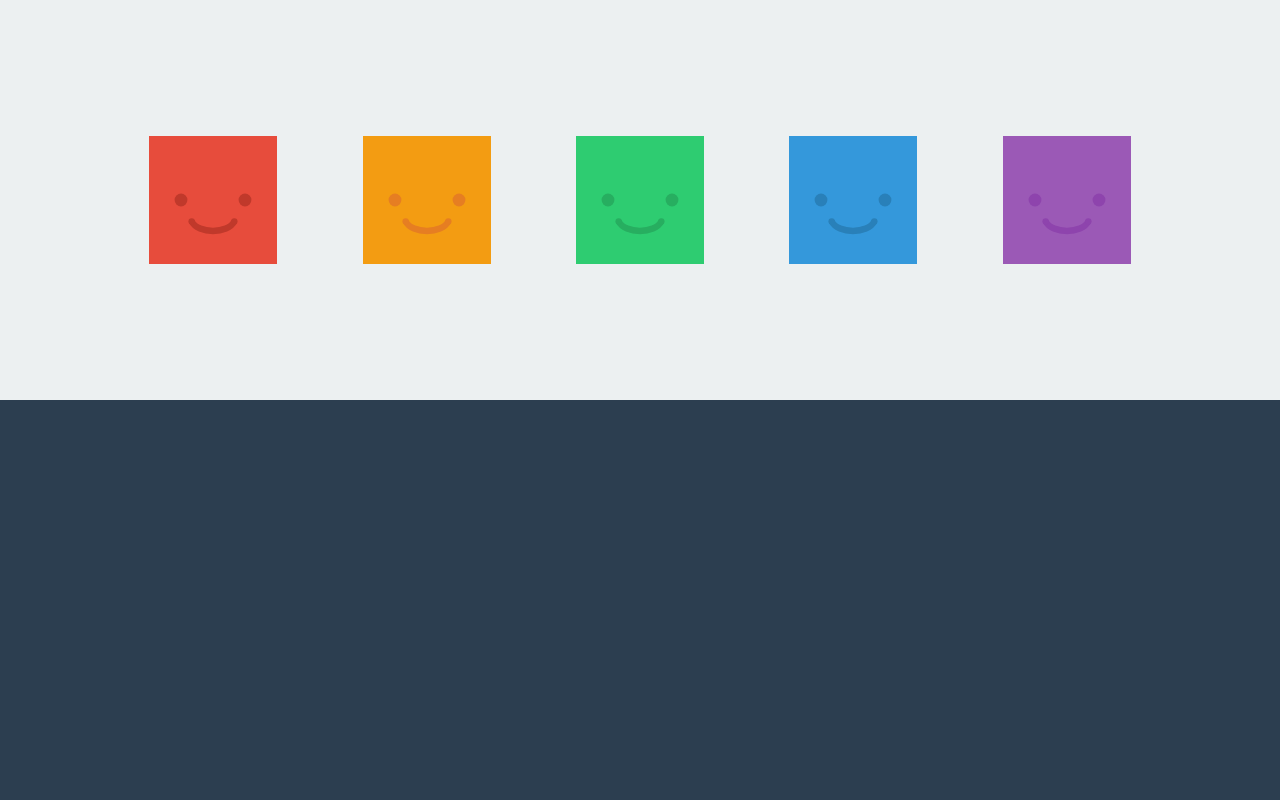
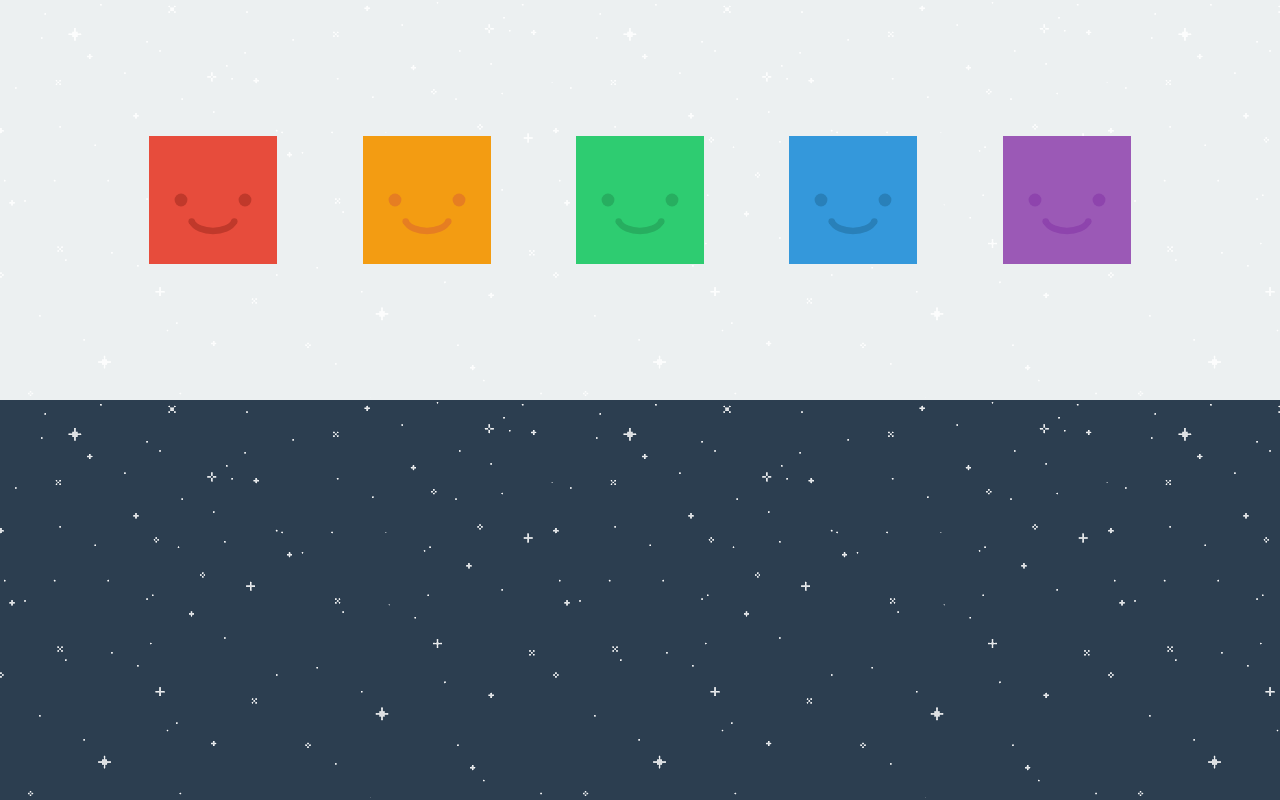
Before and after one commit to YWebCA/YWebCA, a plain HTML site: page demos/plug-in/after/index.html in a window 1280 px wide. Drawn offline with Linux system fonts and the light colour scheme.

Commit message:
My god, it's full of stars...

```diff
--- a/demos/plug-in/after/css/style.css
+++ b/demos/plug-in/after/css/style.css
@@ -31,8 +31,14 @@ div:hover {
 }
 
 /* colors */
-#top { background-color: #ecf0f1; }
-#bottom { background-color: #2c3e50; }
+#top {
+  background-image: url(../img/stars_light.gif);
+  background-color: #ecf0f1;
+}
+#bottom {
+  background-image: url(../img/stars_dark.gif);
+  background-color: #2c3e50;
+}
 #one { background-color: #e74c3c; }
   #one svg circle { fill: #c0392b; }
   #one svg path { stroke: #c0392b; }
--- a/demos/plug-in/before/css/style.css
+++ b/demos/plug-in/before/css/style.css
@@ -31,8 +31,14 @@ div:hover {
 }
 
 /* colors */
-#top { background-color: #ecf0f1; }
-#bottom { background-color: #2c3e50; }
+#top {
+  background-image: url(../img/stars_light.gif);
+  background-color: #ecf0f1;
+}
+#bottom {
+  background-image: url(../img/stars_dark.gif);
+  background-color: #2c3e50;
+}
 #one { background-color: #e74c3c; }
   #one svg circle { fill: #c0392b; }
   #one svg path { stroke: #c0392b; }
```
Also changed, not shown: demos/plug-in/after/img/stars_dark.gif (added), demos/plug-in/after/img/stars_light.gif (added), demos/plug-in/before/img/stars_dark.gif (added), demos/plug-in/before/img/stars_light.gif (added).
